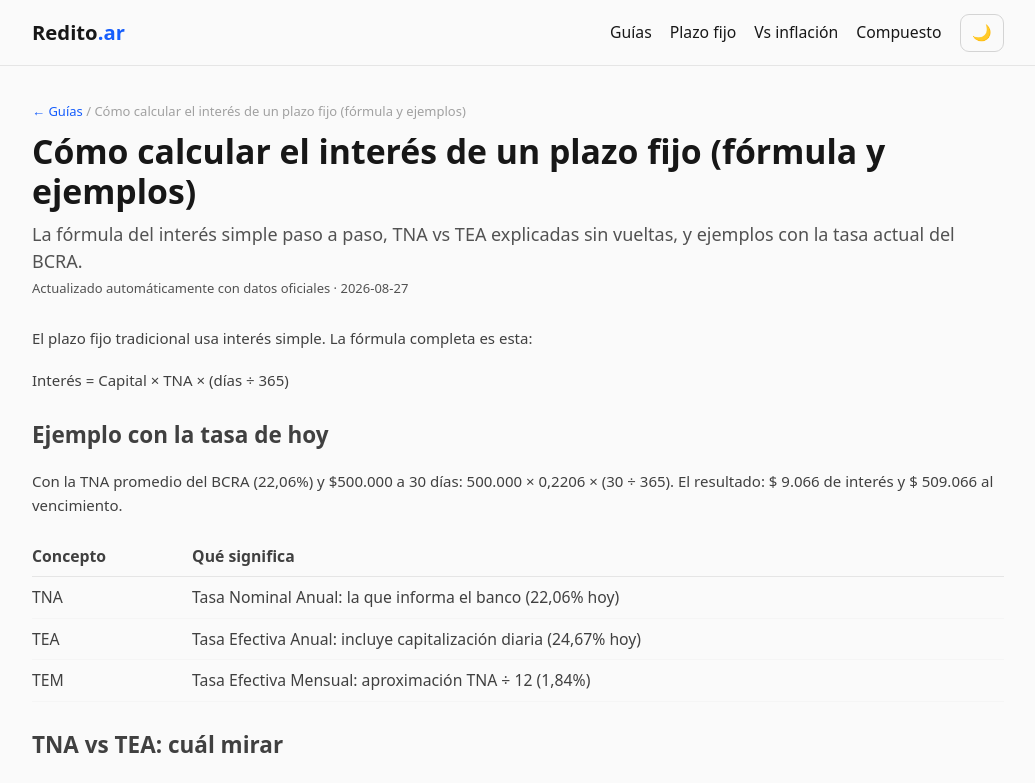
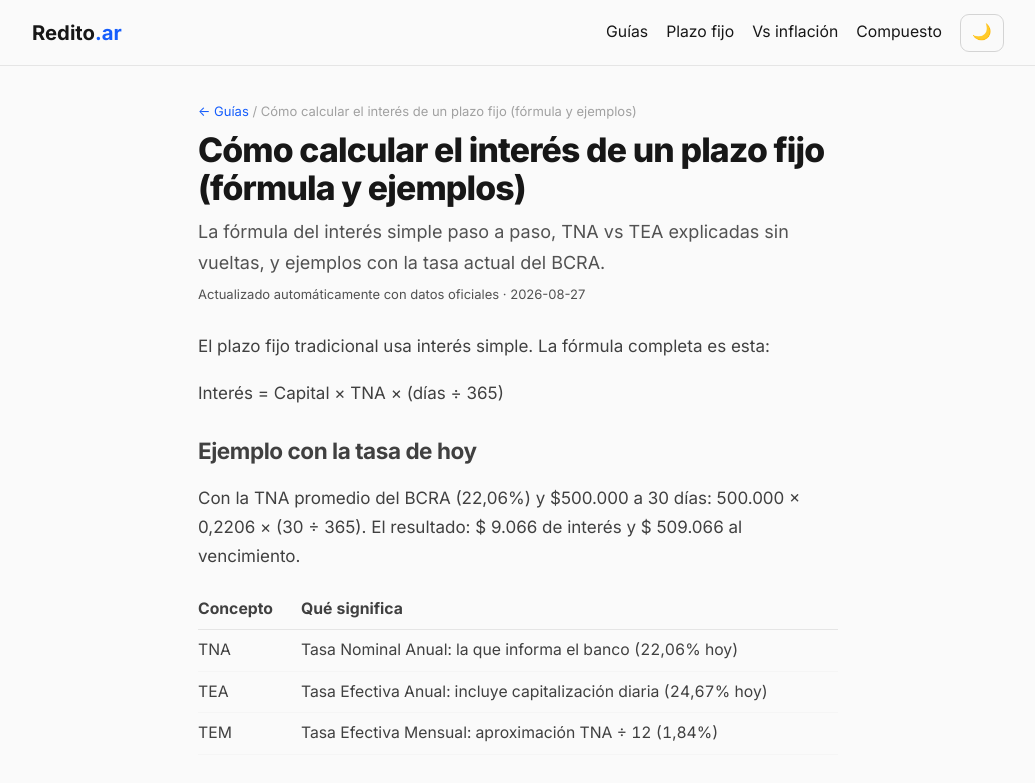
Before and after one commit to tiag-ops/reditos-ar, a Next.js app: page /guia/como-calcular-interes-plazo-fijo/ in a window 1280 px wide. Shown: the top 783 px of the page, without its empty margins (122-1157 px from the left). Built offline with nearby package versions, Linux system fonts and the light colour scheme.

Commit message:
ui: tipografia fintech — Inter variable self-hosted 100-900, jerarquia h1 800/h2 700, guias a medida 640px/17px, tabular-nums

```diff
--- a/src/app/globals.css
+++ b/src/app/globals.css
@@ -2,6 +2,29 @@
 
 /* Modo claro/oscuro por clase en <html> (controlado por el toggle + script anti-flash) */
 @custom-variant dark (&:where(.dark, .dark *));
+
+/* Inter variable (100-900) self-hosted — estilo fintech, cero requests externos.
+   Subsets latin + latin-ext cubren español (á é í ó ú ñ ¿ ¡). font-display: swap. */
+@font-face {
+  font-family: "Inter";
+  font-style: normal;
+  font-weight: 100 900;
+  font-display: swap;
+  src: url("/fonts/inter-latin.woff2") format("woff2");
+  unicode-range: U+0000-00FF, U+0131, U+0152-0153, U+02BB-02BC, U+02C6, U+02DA, U+02DC, U+0304, U+0308, U+0329, U+2000-206F, U+20AC, U+2122, U+2191, U+2193, U+2212, U+2215, U+FEFF, U+FFFD;
+}
+@font-face {
+  font-family: "Inter";
+  font-style: normal;
+  font-weight: 100 900;
+  font-display: swap;
+  src: url("/fonts/inter-latin-ext.woff2") format("woff2");
+  unicode-range: U+0100-02BA, U+02BD-02C5, U+02C7-02CC, U+02CE-02D7, U+02DD-02FF, U+0304, U+0308, U+0329, U+1D00-1DBD, U+1E00-1E9F, U+1EF2-1EFF, U+2020, U+20A0-20AB, U+20AD-20C0, U+2113, U+2C60-2C7F, U+A720-A7FF;
+}
+
+@theme {
+  --font-sans: "Inter", ui-sans-serif, system-ui, -apple-system, "Segoe UI", Roboto, sans-serif;
+}
 
 :root {
   color-scheme: light;
@@ -17,7 +40,34 @@ html {
 }
 
 body {
-  @apply bg-neutral-50 text-neutral-900 antialiased dark:bg-neutral-950 dark:text-neutral-100;
+  @apply bg-neutral-50 font-sans text-neutral-900 antialiased dark:bg-neutral-950 dark:text-neutral-100;
+  font-optical-sizing: auto;
+}
+
+/* Jerarquía tipográfica: mucho peso en títulos + tracking apretado estilo fintech */
+h1 {
+  font-weight: 800;
+  letter-spacing: -0.025em;
+  line-height: 1.15;
+}
+
+h2 {
+  font-weight: 700;
+  letter-spacing: -0.02em;
+}
+
+h3 {
+  font-weight: 700;
+}
+
+/* body text un pelo más chico respecto a títulos gigantes + line-height cómodo */
+p, li {
+  line-height: 1.7;
+}
+
+/* Números tabulares: montos y % alineados verticalmente en tablas y stats */
+table {
+  font-variant-numeric: tabular-nums;
 }
 
 .card {
--- a/src/app/layout.tsx
+++ b/src/app/layout.tsx
@@ -44,6 +44,7 @@ export default function RootLayout({ children }: { children: React.ReactNode })
     <html lang="es-AR" suppressHydrationWarning>
       <head>
         <link rel="manifest" href="/manifest.webmanifest" />
+        <link rel="preload" href="/fonts/inter-latin.woff2" as="font" type="font/woff2" crossOrigin="anonymous" />
         <script dangerouslySetInnerHTML={{ __html: themeScript }} />
       </head>
       <body>
--- a/src/lib/articulos/articulo-view.tsx
+++ b/src/lib/articulos/articulo-view.tsx
@@ -93,7 +93,7 @@ export function ArticuloView({ guia, fecha }: { guia: Guia; fecha: string }) {
   };
 
   return (
-    <article className="space-y-6">
+    <article className="mx-auto max-w-[640px] space-y-6">
       <script
         type="application/ld+json"
         dangerouslySetInnerHTML={{ __html: JSON.stringify(jsonLd) }}
@@ -105,14 +105,14 @@ export function ArticuloView({ guia, fecha }: { guia: Guia; fecha: string }) {
           </Link>
           <span className="text-neutral-400 dark:text-neutral-600"> / {guia.titulo}</span>
         </nav>
-        <h1 className="mt-2 text-2xl font-bold sm:text-3xl">{guia.titulo}</h1>
+        <h1 className="mt-2 font-extrabold tracking-tight text-2xl sm:text-3xl">{guia.titulo}</h1>
         <p className="mt-2 text-neutral-600 dark:text-neutral-400">{guia.descripcion}</p>
         <p className="mt-1 text-[13px] text-neutral-600 dark:text-neutral-400">
           Actualizado automáticamente con datos oficiales · {fecha}
         </p>
       </header>
 
-      <div className="space-y-4 text-[15px] text-neutral-700 dark:text-neutral-300">
+      <div className="space-y-4 text-[17px] leading-relaxed text-neutral-700 dark:text-neutral-300">
         {guia.bloques.map((b, i) => (
           <BloqueView key={i} bloque={b} />
         ))}
```
Also changed, not shown: public/fonts/inter-latin-ext.woff2 (added), public/fonts/inter-latin.woff2 (added).
